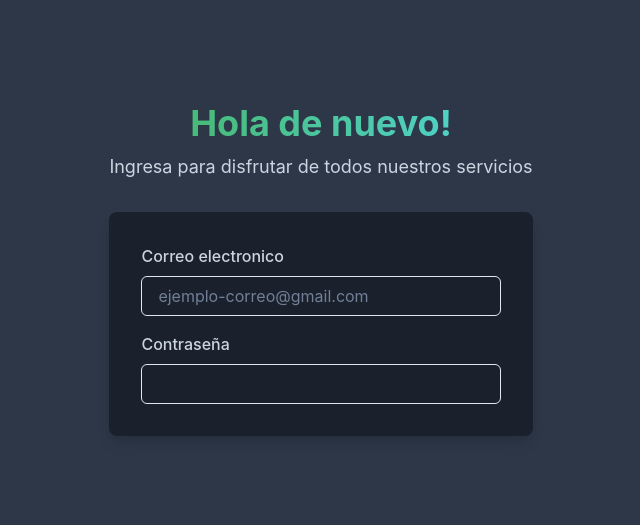
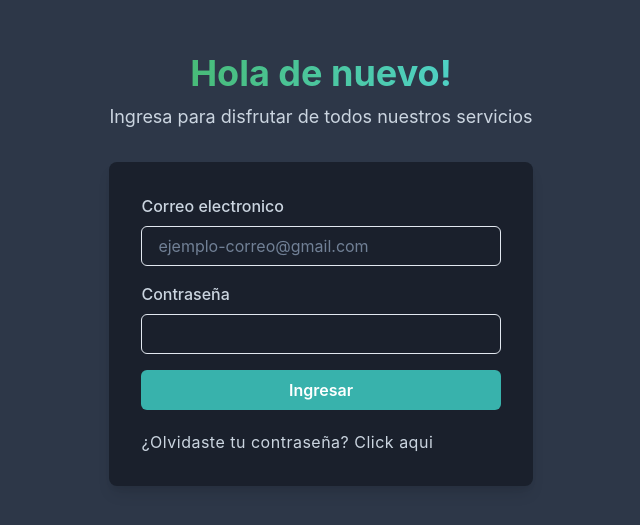
Before and after one commit to JosueEC/ChakraComponents, a React (Vite) app: page / in a window 1280 px wide. Shown: the part 131-656 px from the top of the page, without its empty margins (319-959 px from the left). Built offline with nearby package versions, Linux system fonts and the light colour scheme.

Commit message:
feat(components): 💄 Add form buttons.

```diff
--- a/src/components/LoginForm.jsx
+++ b/src/components/LoginForm.jsx
@@ -5,6 +5,7 @@ import FormContainer from '../singleComponents/ContentContainers/FormContainer'
 import GradientText from '../singleComponents/GradientText'
 import EmailField from '../singleComponents/Inputs/EmailField'
 import PasswordFiled from '../singleComponents/Inputs/PasswordField'
+import SubmitButton from '../singleComponents/Buttons/SubmitButton'
 
 export default function LoginForm () {
   const bgText = 'gray.300'
@@ -28,6 +29,15 @@ export default function LoginForm () {
           <FormContainer>
             <EmailField />
             <PasswordFiled />
+            <Stack spacing={5}>
+              <SubmitButton text='Ingresar' />
+              <Text
+                color={bgText}
+                letterSpacing='0.5px'
+              >
+                ¿Olvidaste tu contraseña? Click aqui
+              </Text>
+            </Stack>
           </FormContainer>
         </form>
       </VerticalContainer>
--- /dev/null
+++ b/src/singleComponents/Buttons/SubmitButton.jsx
@@ -0,0 +1,19 @@
+/* eslint-disable react/prop-types */
+import { Button } from '@chakra-ui/react'
+
+export default function SubmitButton ({ text, onClick, loading = false }) {
+  const bgButton = 'teal.400'
+
+  return (
+    <Button
+      bg={bgButton}
+      color='white'
+      _hover={{ bg: 'teal.500' }}
+      isLoading={loading}
+      type='submit'
+      onClick={onClick}
+    >
+      {text}
+    </Button>
+  )
+}
```
